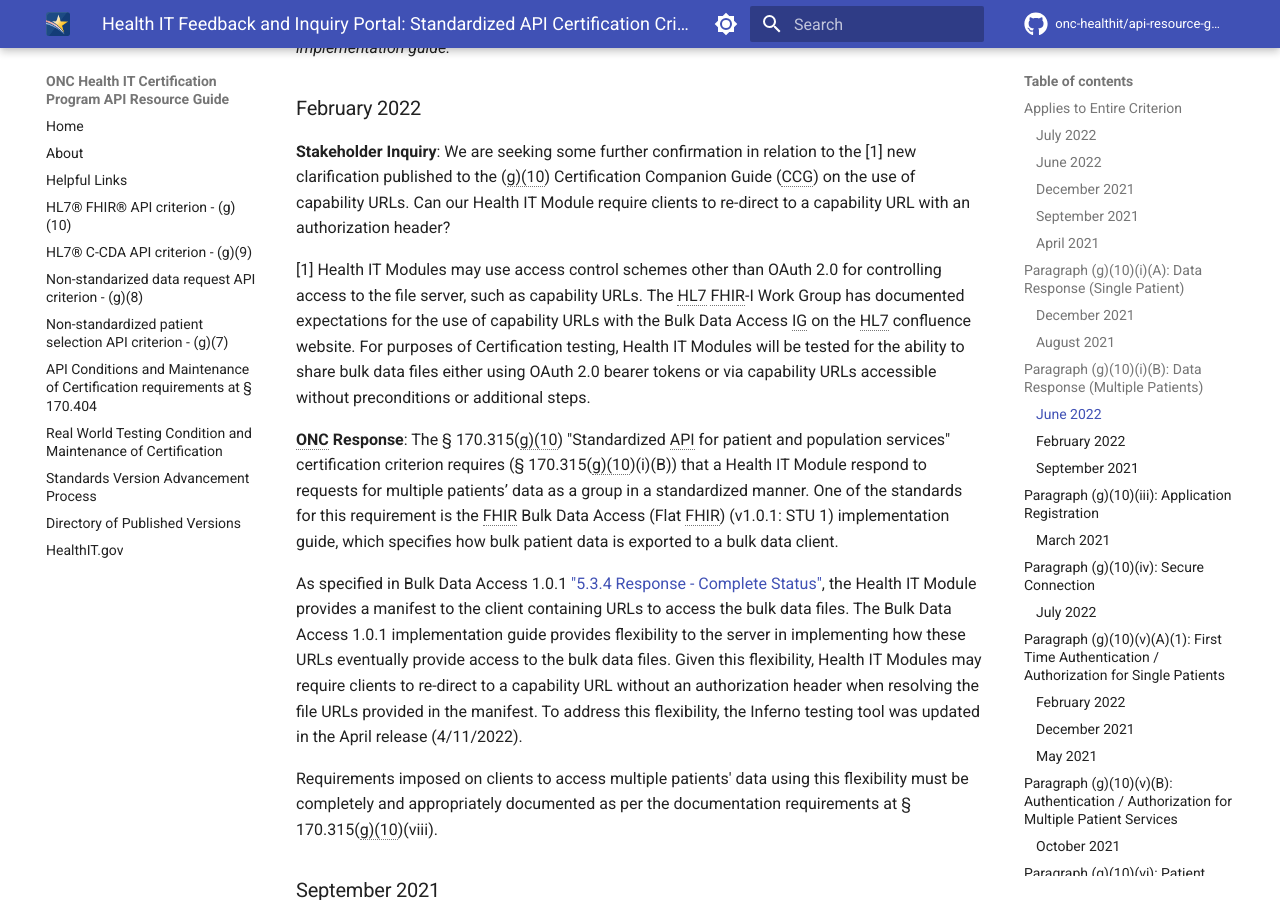
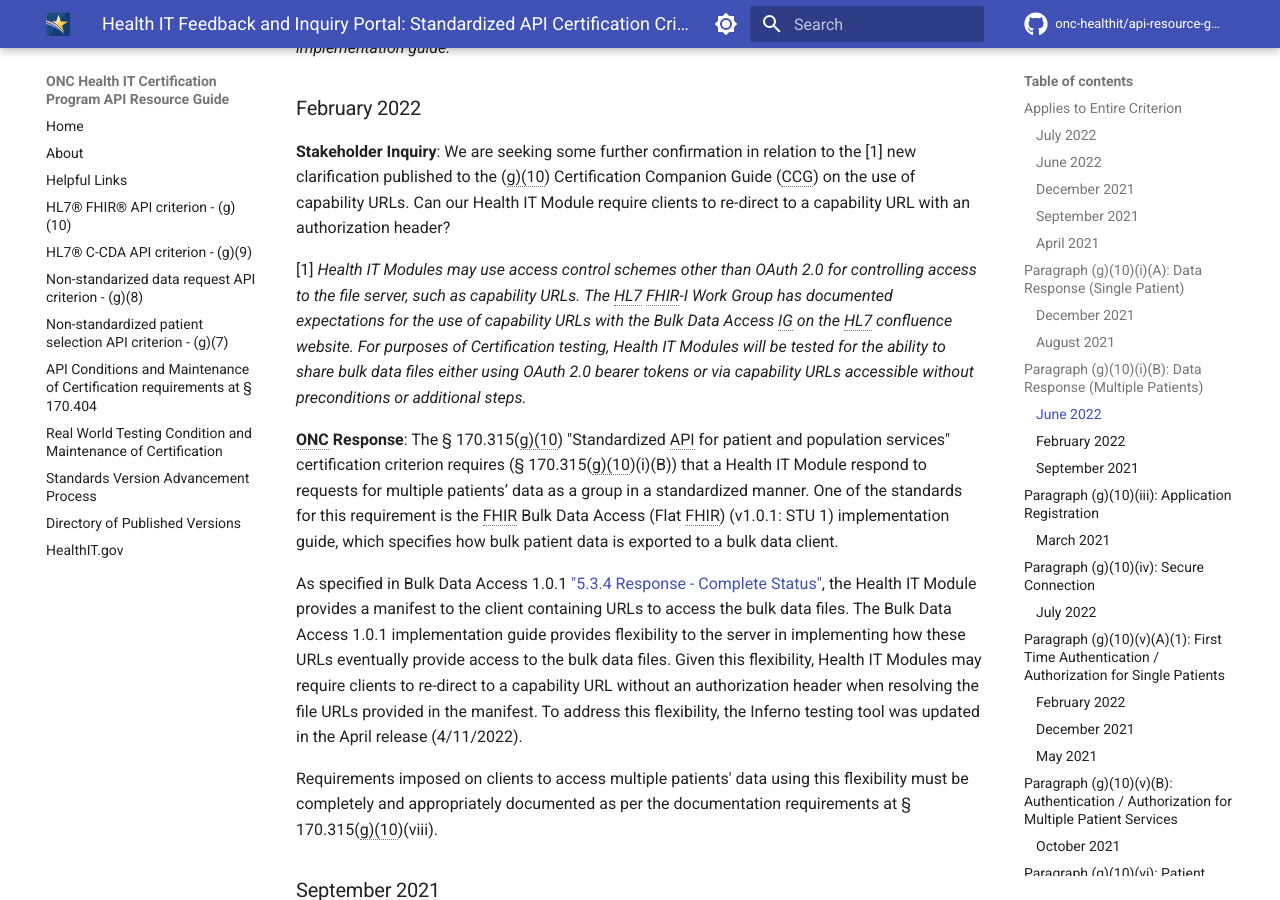
Before and after one commit to onc-healthit/api-resource-guide, an MkDocs documentation site: the page built from docs/inquiry-portal/g10-inquiries.md, in a window 1280 px wide and 900 px high, scrolled down 6920 px. Built offline with MkDocs 1.6.1 and Material for MkDocs 9.7.7, drawn with Linux system fonts in a browser that asks for light colours; comment, search, counter and statistics services are not loaded; the version menu is left out.

Commit message:
italicize clarification

```diff
--- a/docs/inquiry-portal/g10-inquiries.md
+++ b/docs/inquiry-portal/g10-inquiries.md
@@ -103,7 +103,7 @@ Bulk Data Access 1.0.1 section 5.1.2 Endpoint - Group of Patients includes the f
 ### February 2022
 **Stakeholder Inquiry**: We are seeking some further confirmation in relation to the [1] new clarification published to the (g)(10) Certification Companion Guide (CCG) on the use of capability URLs. Can our Health IT Module require clients to re-direct to a capability URL with an authorization header?
 
-[1] Health IT Modules may use access control schemes other than OAuth 2.0 for controlling access to the file server, such as capability URLs. The HL7 FHIR-I Work Group has documented expectations for the use of capability URLs with the Bulk Data Access IG on the HL7 confluence website. For purposes of Certification testing, Health IT Modules will be tested for the ability to share bulk data files either using OAuth 2.0 bearer tokens or via capability URLs accessible without preconditions or additional steps.
+[1] *Health IT Modules may use access control schemes other than OAuth 2.0 for controlling access to the file server, such as capability URLs. The HL7 FHIR-I Work Group has documented expectations for the use of capability URLs with the Bulk Data Access IG on the HL7 confluence website. For purposes of Certification testing, Health IT Modules will be tested for the ability to share bulk data files either using OAuth 2.0 bearer tokens or via capability URLs accessible without preconditions or additional steps.*
 
 **ONC Response**: The § 170.315(g)(10) "Standardized API for patient and population services" certification criterion requires (§ 170.315(g)(10)(i)(B)) that a Health IT Module respond to requests for multiple patients’ data as a group in a standardized manner. One of the standards for this requirement is the FHIR Bulk Data Access (Flat FHIR) (v1.0.1: STU 1) implementation guide, which specifies how bulk patient data is exported to a bulk data client.
 
```
